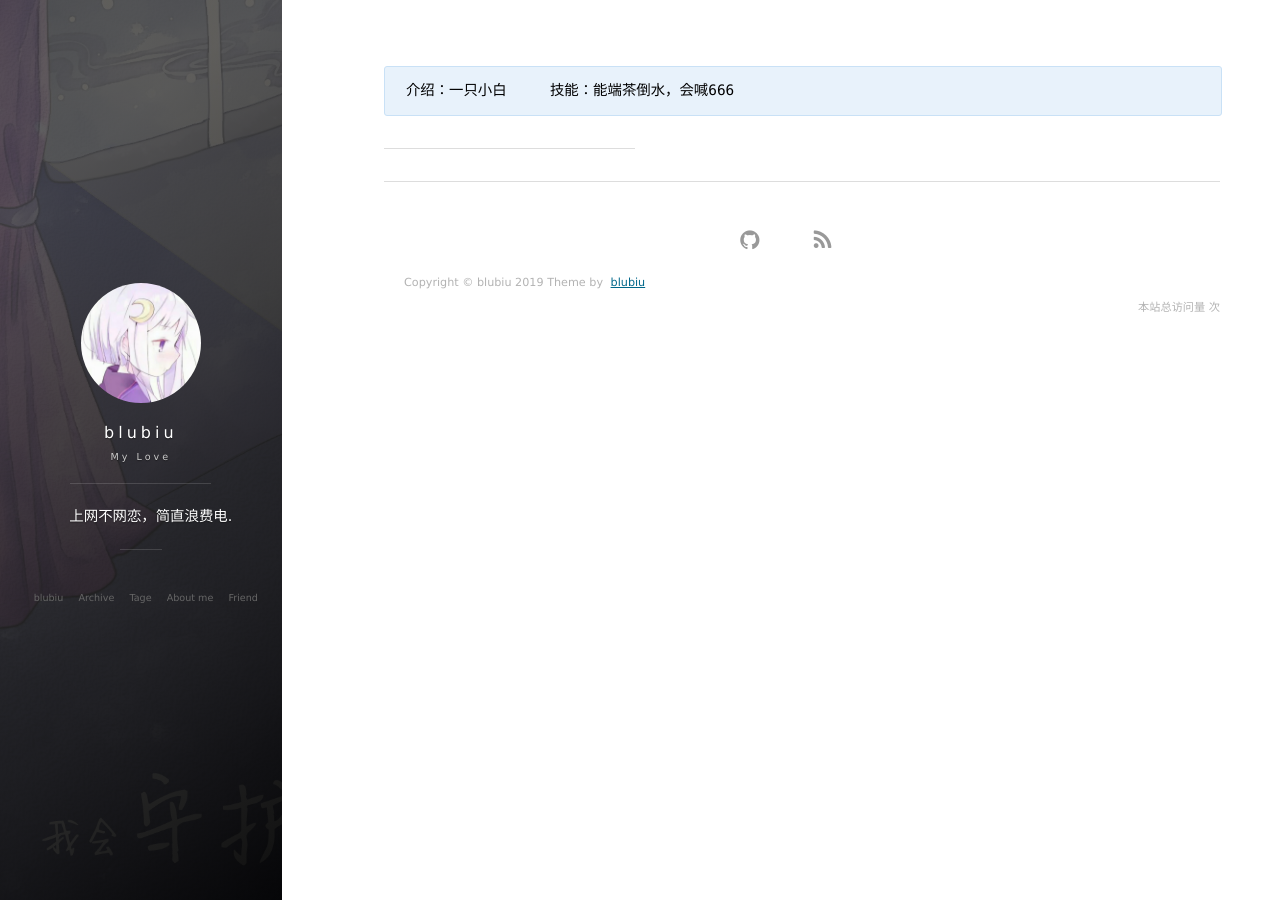
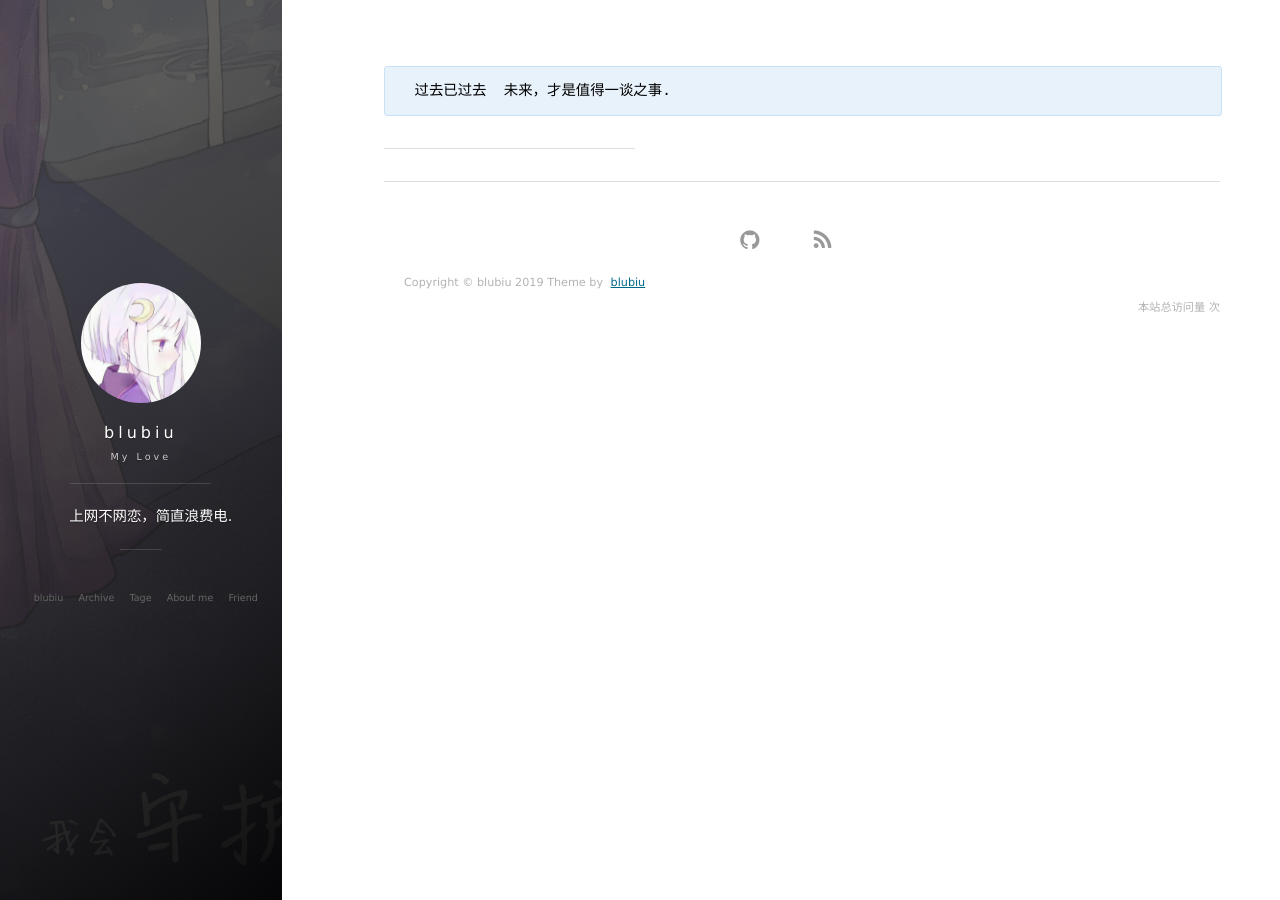
Before and after one commit to blubiu/blubiu.github.io, a Jekyll site: the page built from about.md, in a window 1280 px wide. Built offline with Jekyll 4.4.1, drawn with Linux system fonts in a browser that asks for light colours; nearby versions of some CDN libraries; our own code applies the rules of GitHub Pages for plain Markdown files; comment, search, counter and statistics services are not loaded.

Commit message:
Update about.md

```diff
--- a/about.md
+++ b/about.md
@@ -3,7 +3,6 @@ layout: page
 title: 关于我:
 ---
 
-    介绍：一只小白
-    技能：能端茶倒水，会喊666
+     过去已过去  未来，才是值得一谈之事.
 
 ---
```
